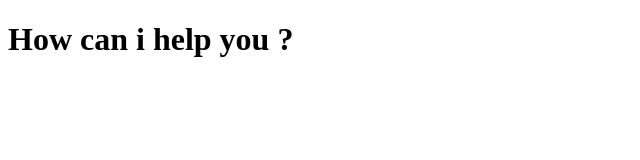
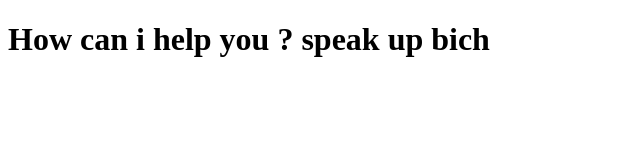
Before and after one commit to Jaouadbelkheiri/Coursera-Test, a plain HTML site: page site/Index.html in a window 1280 px wide. Shown: the whole page, without its empty margins (0-640 px from the left). Drawn offline with Linux system fonts and the light colour scheme.

Commit message:
module 2

```diff
--- a/site/Index.html
+++ b/site/Index.html
@@ -6,6 +6,6 @@
 	<title>hello coursera</title>
 </head>
 <body>
-<h1>How can i help you ?</h1>
+<h1>How can i help you ? speak up bich</h1>
 </body>
 </html>
```
Also changed, not shown: module2-solution/index.html (added).
